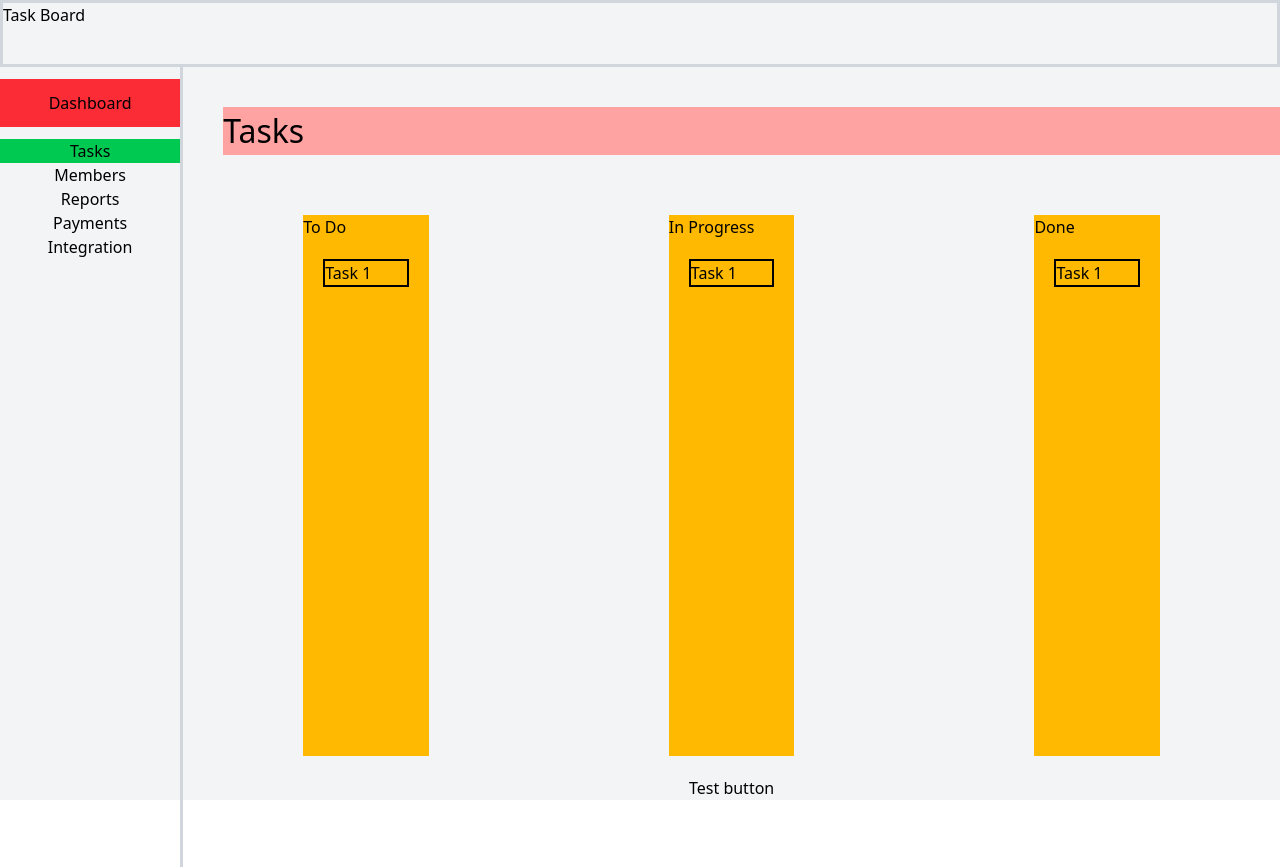
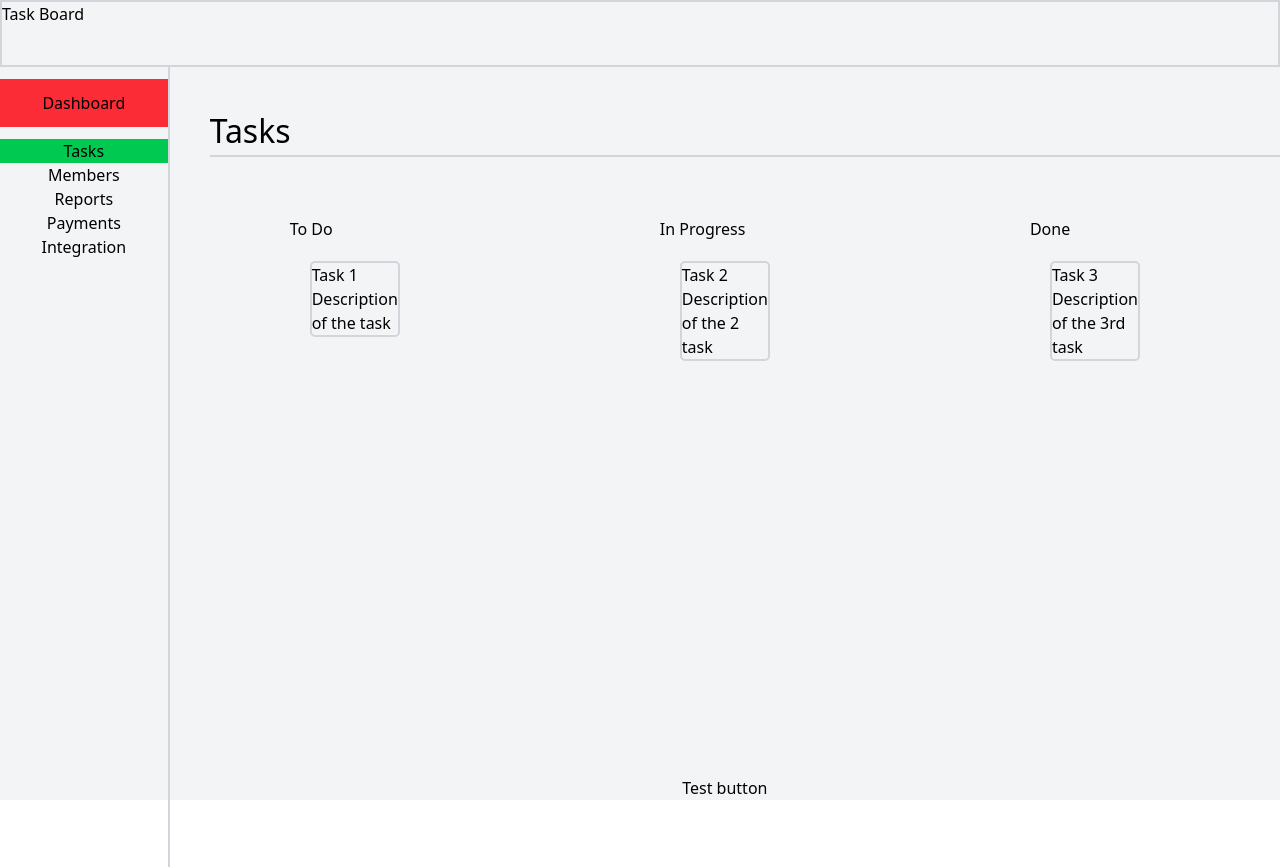
Before and after one commit to FlamingShali/Task-Manager, a React (Vite) app: page / in a window 1280 px wide. Shown: the top 867 px of the page. Built offline with nearby package versions, Linux system fonts and the light colour scheme.

Commit message:
fixed small bug in Task.jsx comp

```diff
--- a/src/components/Board.jsx
+++ b/src/components/Board.jsx
@@ -10,9 +10,6 @@ import TaskColumn from "./TaskColumn";
 import Task from "./Task";
 
 const statuses = ["To Do", "In Progress", "Done"];
-const toDo = statuses[0];
-const inProgress = statuses[1];
-const done = statuses[2];
 
 const Board = () => {
   const tasks = useSelector((state) => state.tasks.tasks);
@@ -44,15 +41,26 @@ const Board = () => {
     <>
       <DndContext collisionDetection={closestCorners} onDragEnd={onDragEnd}>
         <div className="w-full h-full flex justify-between self-center flex-col">
-          <h1 className="w-full text-[2rem] bg-red-300 m-10">Tasks</h1>
+          <h1 className="w-full text-[2rem] 0 m-10 border-b-[2px] border-gray-300 ">
+            Tasks
+          </h1>
           <div className="flex h-full w-full">
             {statuses.map((status) => (
               <TaskColumn>
                 <h1>{status}</h1>
                 <ul>
-                  {tasks.toDo.map((task) => (
-                    <Task taskType={toDo} task={task} />
-                  ))}
+                  {status === "To Do" &&
+                    tasks.toDo.map((task) => (
+                      <Task taskType={status} task={task} />
+                    ))}
+                  {status === "In Progress" &&
+                    tasks.inProgress.map((task) => (
+                      <Task taskType={status} task={task} />
+                    ))}
+                  {status === "Done" &&
+                    tasks.done.map((task) => (
+                      <Task taskType={status} task={task} />
+                    ))}
                 </ul>
               </TaskColumn>
             ))}
--- a/src/components/Header.jsx
+++ b/src/components/Header.jsx
@@ -1,6 +1,6 @@
 const Header = () => {
   return (
-    <nav className="w-full border-[3px] border-gray-300  h-1/12 text-start">
+    <nav className="w-full border-[2px] border-gray-300  h-1/12 text-start">
       <p>Task Board</p>
     </nav>
   );
--- a/src/components/SideBar.jsx
+++ b/src/components/SideBar.jsx
@@ -1,6 +1,6 @@
 const SideBar = () => {
   return (
-    <aside className="h-screen w-1/6 border-r-[3px] border-r-gray-300 flex flex-col ">
+    <aside className="h-screen w-1/6 border-r-[2px] border-r-gray-300 flex flex-col ">
       <button className="my-3 h-[3rem] bg-red-500">Dashboard</button>
       <button className=" bg-green-500 ">Tasks</button>
       <button>Members</button>
--- a/src/components/Task.jsx
+++ b/src/components/Task.jsx
@@ -1,8 +1,16 @@
 const Task = ({ task, taskType }) => {
   return (
-    <li key={task.id} className="border-[2px] m-5">
-      {task.status === taskType.toLocaleLowerCase() && <p>{task.title}</p>}
-    </li>
+    <>
+      {task.status === taskType.toLocaleLowerCase() && (
+        <li
+          key={task.id}
+          className="border-[2px] m-5 rounded-[5px] border-gray-300 "
+        >
+          <p>{task.title}</p>
+          <p>{task.description}</p>
+        </li>
+      )}
+    </>
   );
 };
 
--- a/src/components/TaskColumn.jsx
+++ b/src/components/TaskColumn.jsx
@@ -1,5 +1,5 @@
 const TaskColumn = ({ children }) => {
-  return <div className="w-1/3 bg-amber-400 mx-30 my-5">{children}</div>;
+  return <div className="w-1/3 mx-30 my-5">{children}</div>;
 };
 
 export default TaskColumn;
```
